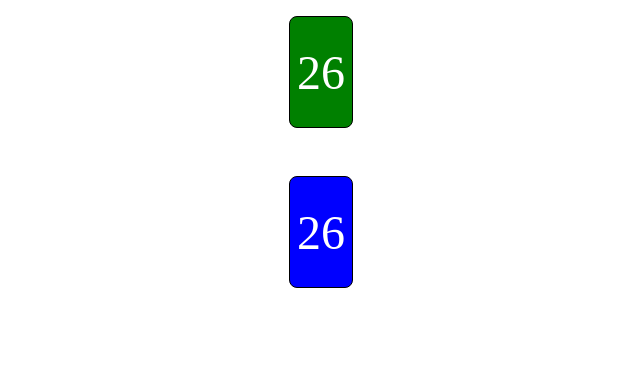
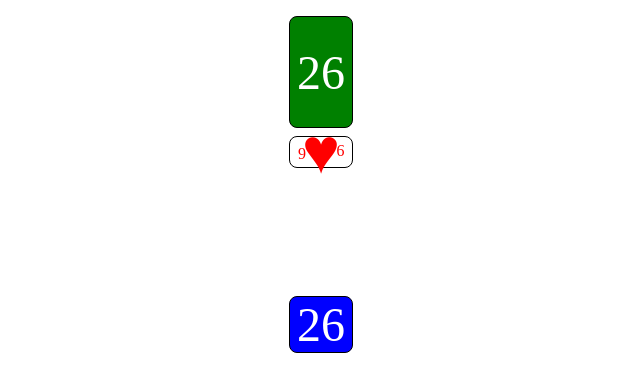
Before and after one commit to JustDoingThisForFun/CardGame, a plain HTML site: page index.html in a window 1280 px wide. Shown: the whole page, without its empty margins (283-923 px from the left). Drawn offline with Linux system fonts and the light colour scheme.

Commit message:
Some more design updates

```diff
--- a/index.html
+++ b/index.html
@@ -11,6 +11,9 @@
 <body>
     <div class="computer-deck deck">26</div>
     <div class="computer-card-slot card-slot"></div>
+    <div class="card red" data-value="9 ♥">
+        ♥
+    </div>
     <div class="text"></div>
     <div class="player-deck deck">26</div>
     <div class="player-card-slot card-slot"></div>
--- a/styles.css
+++ b/styles.css
@@ -40,3 +40,42 @@ padding-top: 1rem;
     justify-content: center;
     align-items: center;
 }
+
+.card {
+position: relative;
+height: 100%;
+width: 100%;
+border: 1px solid black;
+border-radius: .5rem;
+display: flex;
+justify-content: center;
+align-items: center;
+font-size: 4rem;
+}
+
+.card.red {
+    color: red;
+}
+
+.card.black {
+    color: black;
+}
+
+.card::before,
+.card::after {
+position: absolute;
+content: attr(data-value);
+font-size: 1rem;
+}
+
+.card::before {
+    top: .5rem;
+    left: .5rem;
+
+}
+
+.card::after {
+    bottom: .5rem;
+    right: .5rem;
+    transform: rotate(180deg);
+}
```
